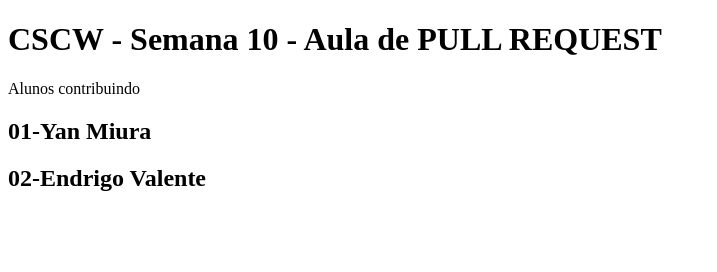
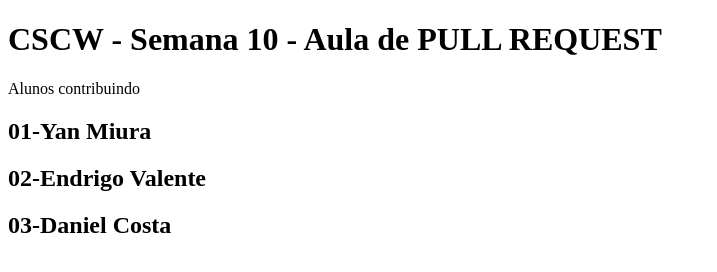
Before and after one commit to ymiuraa/yanmiura.2021.1.cscw.pullrequest, a plain HTML site: page index.html in a window 1280 px wide. Shown: the whole page, without its empty margins (0-717 px from the left). Drawn offline with Linux system fonts and the light colour scheme.

Commit message:
meu nome na lista

```diff
--- a/index.html
+++ b/index.html
@@ -6,6 +6,7 @@
 <p>Alunos contribuindo</p>
 <h2>01-Yan Miura</h2>
 <h2>02-Endrigo Valente</h2>
+<h2>03-Daniel Costa</h2>
 
 </body>
 </html>
```
